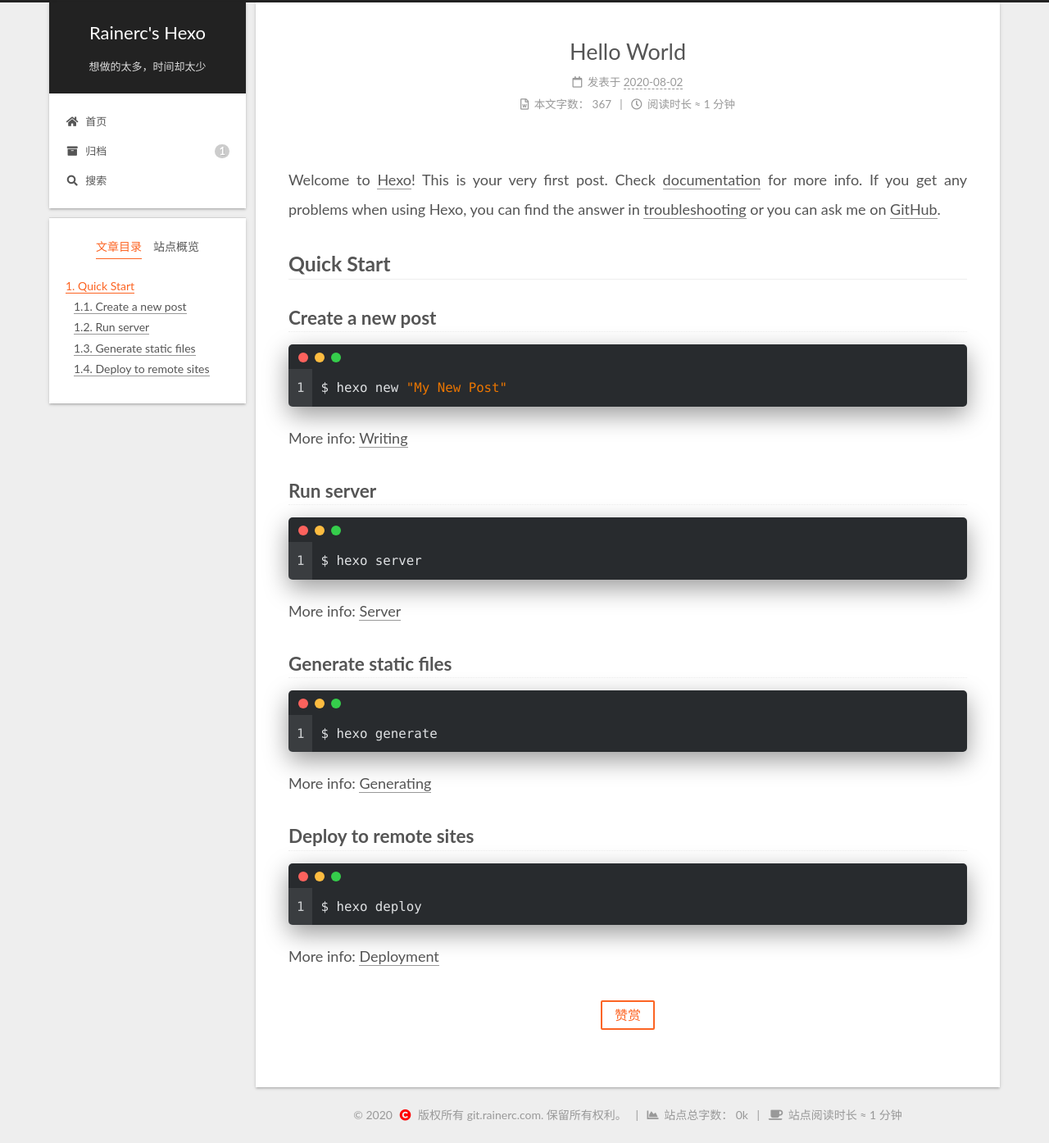
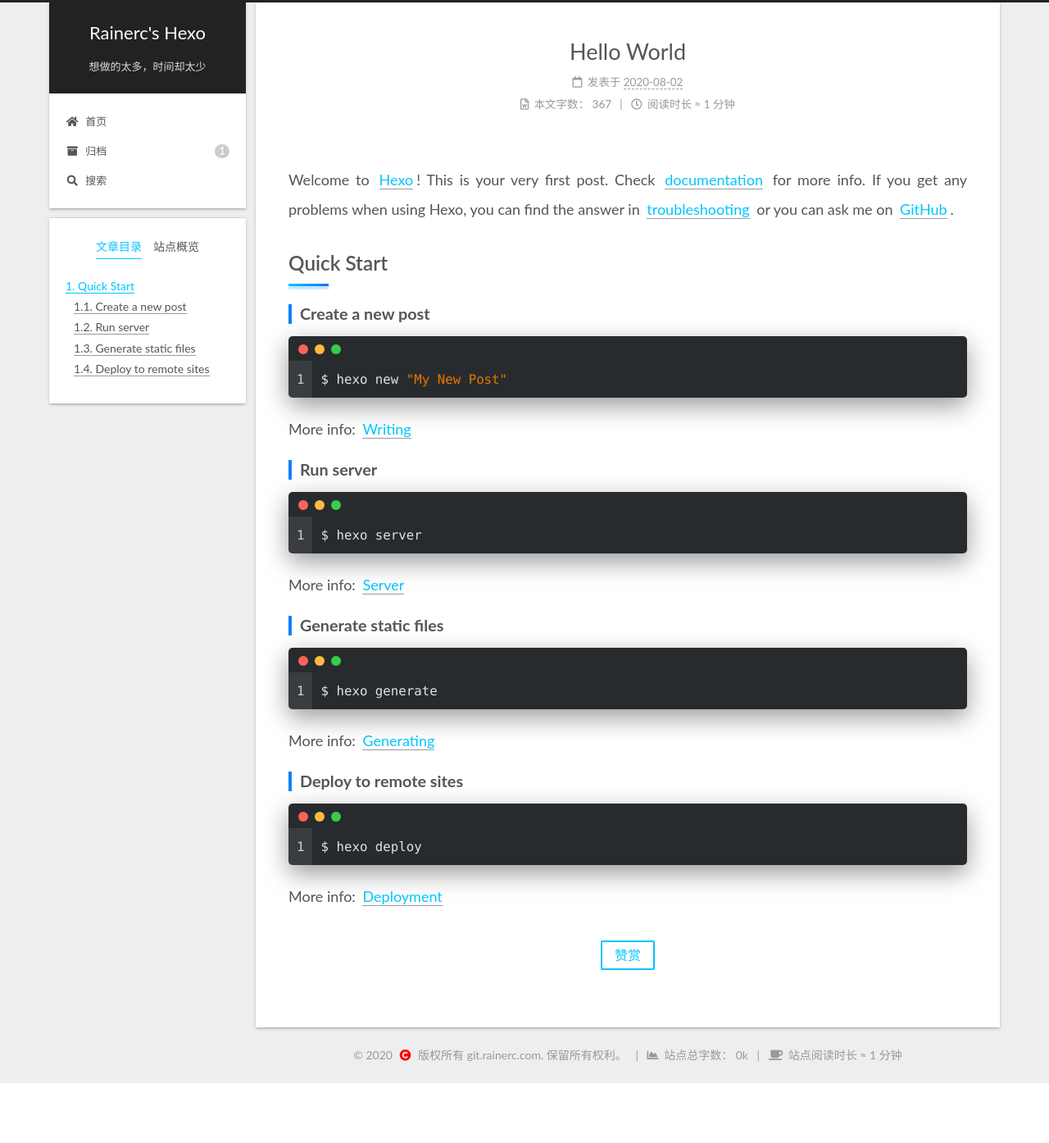
Before and after one commit to irainerc/irainerc.github.io, a PHP site: page /2020/08/02/hello-world/index.html in a window 1280 px wide. Shown: the whole page at 82% size. After the commit the page ends 1321 px from the top, so only its background shows below. Run offline with PHP 8.4, Linux system fonts and the light colour scheme; some libraries are stand-ins or nearby versions.

Commit message:
Site updated: 2020-08-03 03:11:27

```diff
--- a/css/main.css
+++ b/css/main.css
@@ -1459,16 +1459,16 @@ pre code {
   margin-left: 10px;
 }
 .sidebar-nav li:hover {
-  color: #fc6423;
+  color: #00c6ff;
 }
 .sidebar-toc-active .sidebar-nav-toc,
 .sidebar-overview-active .sidebar-nav-overview {
-  border-bottom-color: #fc6423;
-  color: #fc6423;
+  border-bottom-color: #00c6ff;
+  color: #00c6ff;
 }
 .sidebar-toc-active .sidebar-nav-toc:hover,
 .sidebar-overview-active .sidebar-nav-overview:hover {
-  color: #fc6423;
+  color: #00c6ff;
 }
 .sidebar-panel {
   display: none;
@@ -1506,7 +1506,7 @@ pre code {
   }
 }
 .sidebar-toggle:hover .toggle-line {
-  background: #fc6423;
+  background: #00c6ff;
 }
 .post-toc {
   font-size: 0.875em;
@@ -1542,14 +1542,14 @@ pre code {
   display: block;
 }
 .post-toc .nav .active > a {
-  border-bottom-color: #fc6423;
-  color: #fc6423;
+  border-bottom-color: #00c6ff;
+  color: #00c6ff;
 }
 .post-toc .nav .active-current > a {
-  color: #fc6423;
+  color: #00c6ff;
 }
 .post-toc .nav .active-current > a:hover {
-  color: #fc6423;
+  color: #00c6ff;
 }
 .site-state {
   display: flex;
@@ -2155,9 +2155,9 @@ pre code {
 }
 .reward-container button {
   background: transparent;
-  border: 2px solid #fc6423;
+  border: 2px solid #00c6ff;
   border-radius: 2px;
-  color: #fc6423;
+  color: #00c6ff;
   cursor: pointer;
   line-height: 2;
   outline: 0;
@@ -2166,7 +2166,7 @@ pre code {
   vertical-align: text-top;
 }
 .reward-container button:hover {
-  background: #fc6423;
+  background: #00c6ff;
   border: 2px solid transparent;
   color: #fff;
 }
@@ -2703,14 +2703,14 @@ mark.search-keyword {
 .sub-menu .menu-item a:hover,
 .sub-menu .menu-item span.exturl:hover {
   background: transparent;
-  color: #fc6423;
+  color: #00c6ff;
 }
 .sub-menu .menu-item-active {
-  border-bottom-color: #fc6423;
-  color: #fc6423;
+  border-bottom-color: #00c6ff;
+  color: #00c6ff;
 }
 .sub-menu .menu-item-active:hover {
-  border-bottom-color: #fc6423;
+  border-bottom-color: #00c6ff;
 }
 .sidebar {
   background: initial;
@@ -2909,3 +2909,99 @@ mark.search-keyword {
     margin: 8px 0 0;
   }
 }
+/** 普通指针样式**/
+body {
+  cursor: url("/images/Arrow.cur"), default;
+}
+/** 链接指针样式**/
+a:hover {
+  cursor: url("/images/Hand.cur"), pointer;
+}
+p a:not(.light-link) {
+  position: relative;
+  margin: auto 4px;
+  color: #00c6ff;
+  -webkit-transition: color 0.3s;
+  transition: color 0.3s;
+  -webkit-perspective: 600px;
+  perspective: 600px;
+  -webkit-perspective-origin: 50% 100%;
+  perspective-origin: 50% 100%;
+  overflow-wrap: break-word;
+  word-break: break-all;
+  white-space: nowrap;
+  overflow: hidden;
+  max-width: inherit;
+  width: inherit;
+}
+p a:not(.light-link):hover,
+p a:not(.light-link):focus {
+  color: #fff;
+}
+p a:not(.light-link)::before,
+p a:not(.light-link)::after {
+  position: absolute;
+  top: 0;
+  left: -4px;
+  z-index: -1;
+  box-sizing: content-box;
+  padding: 0 4px;
+  width: 100%;
+  height: 100%;
+  content: '';
+}
+p a:not(.light-link)::before {
+  background-color: #00c6ff;
+  -webkit-transition: -webkit-transform 0.2s;
+  transition: transform 0.2s;
+  -webkit-transition-timing-function: cubic-bezier(0.7, 0, 0.3, 1);
+  transition-timing-function: cubic-bezier(0.7, 0, 0.3, 1);
+  -webkit-transform: rotateX(90deg);
+  transform: rotateX(90deg);
+  -webkit-transform-origin: 50% 100%;
+  transform-origin: 50% 100%;
+}
+p a:not(.light-link):hover::before,
+p a:not(.light-link):focus::before {
+  -webkit-transform: rotateX(0deg);
+  transform: rotateX(0deg);
+}
+p a:not(.light-link)::after,
+.content-copyright {
+  overflow: hidden;
+}
+.post-body h2 {
+  position: relative;
+  margin: 20px 0 32px !important;
+  font-size: 1.35em;
+  font-weight: 600;
+  border-bottom: none !important;
+}
+.post-body h2::before {
+  content: "";
+  width: 100%;
+  bottom: -10px;
+  position: absolute;
+}
+.post-body h2::after {
+  transition: all 0.35s;
+  content: "";
+  position: absolute;
+  background: linear-gradient(135deg, #00c6ff, #0072ff);
+  width: 2em;
+  left: 0;
+  box-shadow: 0 3px 3px rgba(32,160,255,0.4);
+  height: 3px;
+  bottom: -10px;
+}
+.post-body h2:hover::after {
+  width: 3em;
+}
+.post-body h3 {
+  padding-left: 10px;
+  font-size: 1.1em;
+  line-height: 1.2;
+  border-left: 4px solid #0f81fb;
+  padding-top: 0;
+  border-bottom: none !important;
+}
```
Also changed, not shown: 2 other files.
